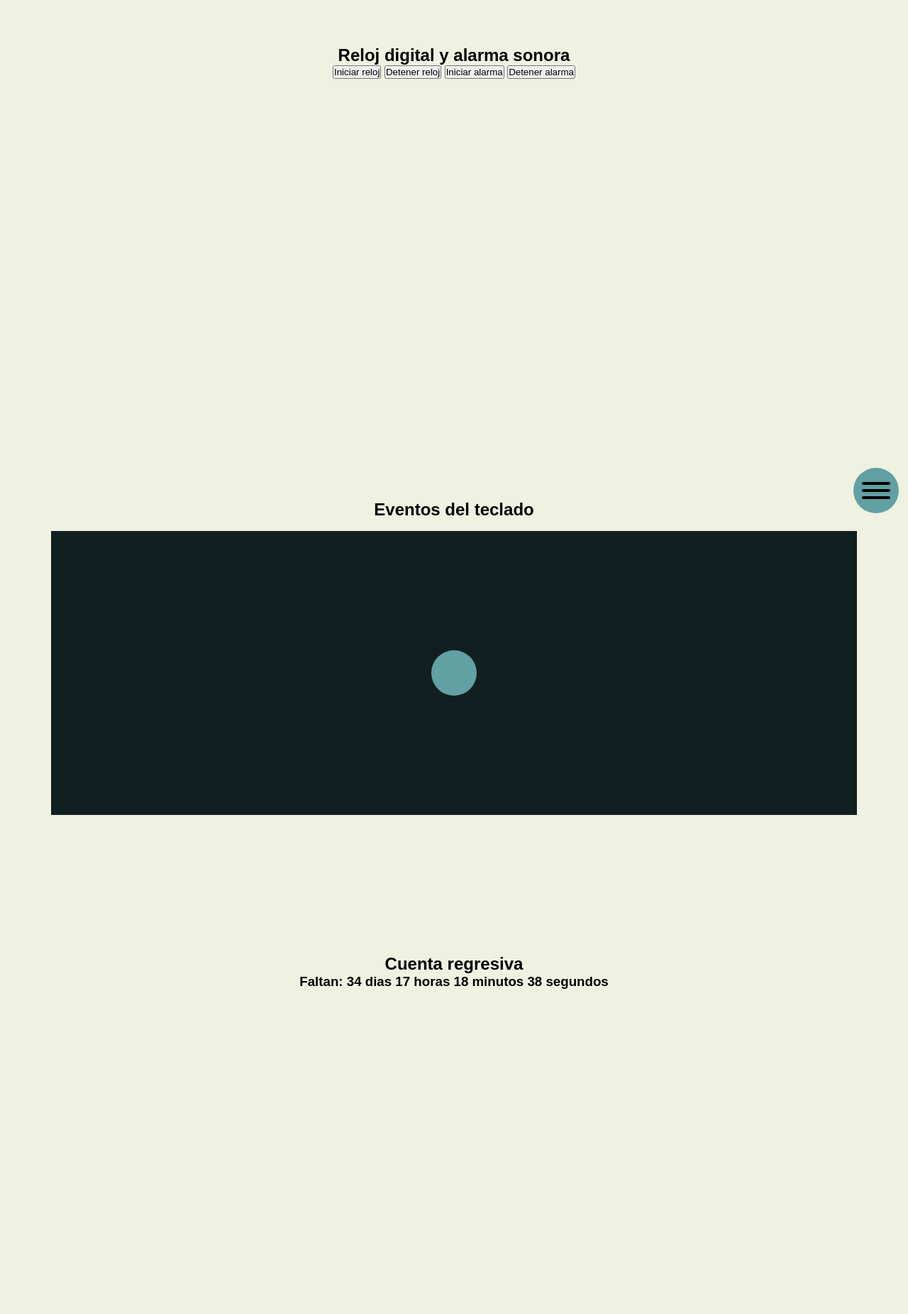
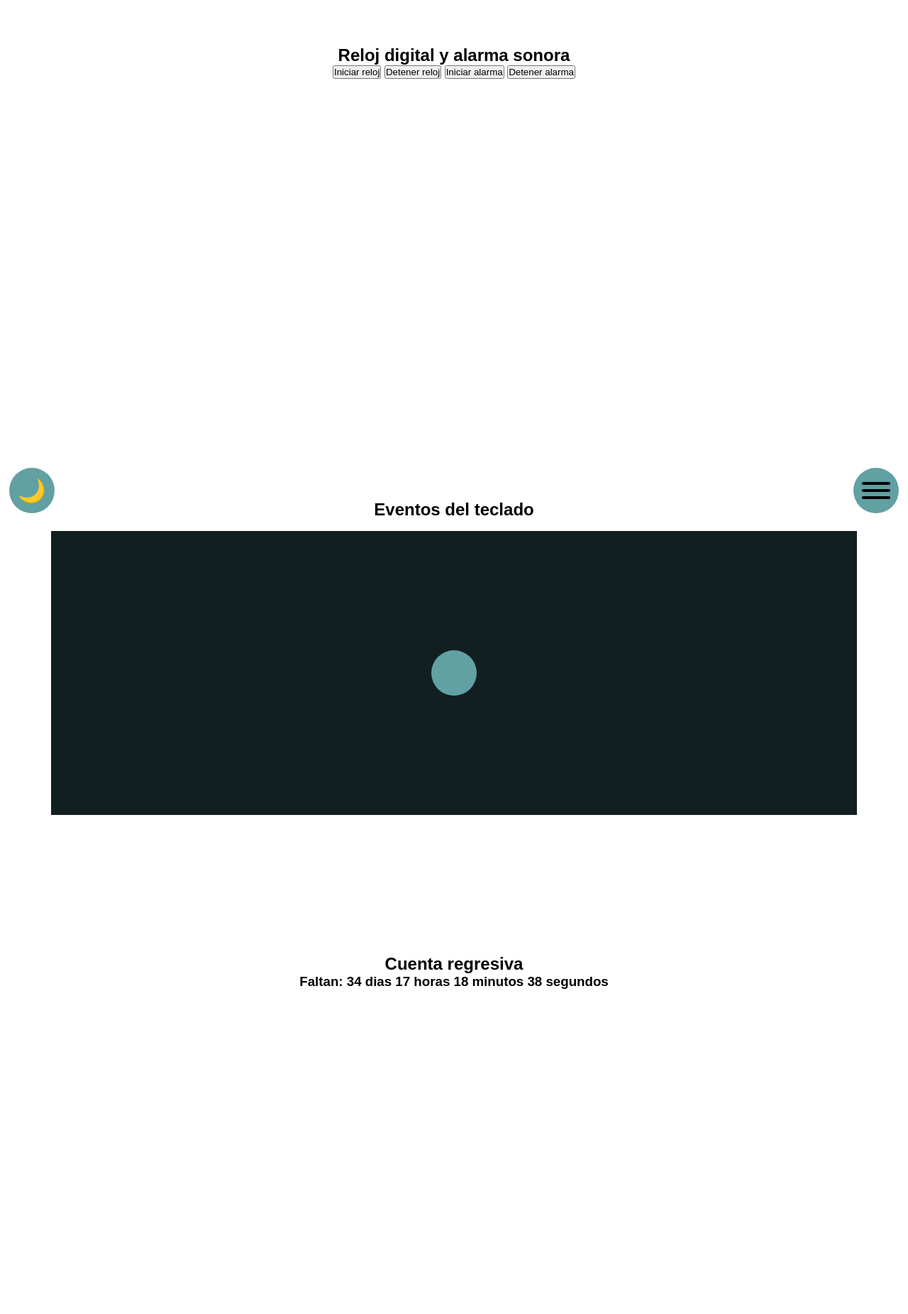
Before and after one commit to AlbertoCard/MyWeb, a PHP site: page /dom-ejercicios.html in a window 1280 px wide. Shown: the part 69-1920 px from the top of the page at 71% size. Run offline with PHP 8.4, Linux system fonts and the light colour scheme.

Commit message:
E_4 - Dark mode

```diff
--- a/JS/E_4/dom-ejercicios.css
+++ b/JS/E_4/dom-ejercicios.css
@@ -26,7 +26,7 @@ html {
 body{
     margin: 0;
     overflow-x: hidden;
-    background-color: #eff1e1;
+    /* background-color: #eff1e1; */
 }
 
 /* menu hamburguesa */
@@ -168,3 +168,27 @@ body{
     visibility: hidden;
     opacity: 0;
 }
+
+
+.dark-theme-btn{
+    position: fixed;
+    z-index: 999;
+    bottom: 1vh;
+    left: 1vw;
+    width: 4rem;
+    height: 4rem;
+    border-radius: 50%;
+    font-size: 2rem;
+    font-weight: bold;
+    background-color: var(--main-color);
+    color: var(--second-color);
+    cursor: pointer;
+    outline: 0;
+    border: 0;
+    transition: all 0.3s ease;
+}
+
+.dark-mode{
+    background-color: var(--second-color);
+    color: var(--main-color);
+}
--- a/JS/E_4/dom-ejercicios.html
+++ b/JS/E_4/dom-ejercicios.html
@@ -1,5 +1,5 @@
 <!DOCTYPE html>
-<html lang="es">
+<html lang="es" data-dark>
 <head>
     <meta charset="UTF-8">
     <meta name="viewport" content="width=device-width, initial-scale=1.0">
@@ -7,7 +7,7 @@
     <link rel="stylesheet" href="https://cdnjs.cloudflare.com/ajax/libs/hamburgers/1.2.1/hamburgers.css">
     <link rel="stylesheet" href="dom-ejercicios.css">
 </head>
-<body>
+<body data-dark>
     <header class="header">
         <h1>Ejercicios del DOM</h1>
     </header>
@@ -52,6 +52,8 @@
         <h2>Seccion 5</h2>
     </section>
     <button class="scroll-top-btn hidden">&#11014;</button>
+    <button class="dark-theme-btn">🌙</button>
     <script src="index_dom.js" type="module"></script>
+    <!-- ☀️ -->
 </body>
 </html>
--- a/JS/E_4/index_dom.js
+++ b/JS/E_4/index_dom.js
@@ -3,6 +3,7 @@ import { digitalClock, alarm } from "./reloj.js";
 import { shortcuts, moveBall } from "./teclado.js";
 import countdown from "./cuenta_regresiva.js";
 import scrollTopButton from "./boton_scroll.js";
+import darkTheme from "./tema_oscuro.js";
 
 const d = document;
 
@@ -12,6 +13,7 @@ d.addEventListener("DOMContentLoaded", (e) => {
     alarm("assets/fire-alarm-33770.mp3", "#activar-alarma", "#detener-alarma");
     countdown("countdown", "Sep 19, 2024 00:00:00", "Feliz Cumpleaños!! 🎂🎉");
     scrollTopButton(".scroll-top-btn");
+    darkTheme(".dark-theme-btn", "dark-mode");
 });
 
 d.addEventListener("keydown", (e) => {
--- /dev/null
+++ b/JS/E_4/tema_oscuro.js
@@ -0,0 +1,19 @@
+export default function temaOscuro(btn, classDark) {
+    const findBtn = document.querySelector(btn),
+        $selectors = document.querySelectorAll("[data-dark]");
+
+    let moon = "🌙",
+        sun = "☀️";
+
+    document.addEventListener("click", (e) => {
+        if (e.target.matches(btn)) {
+            if (findBtn.textContent === moon) {
+                $selectors.forEach((el) => el.classList.add(classDark));
+                findBtn.textContent = sun;
+            } else {
+                $selectors.forEach((el) => el.classList.remove(classDark));
+                findBtn.textContent = moon;
+            }
+        }
+    });
+}
```
